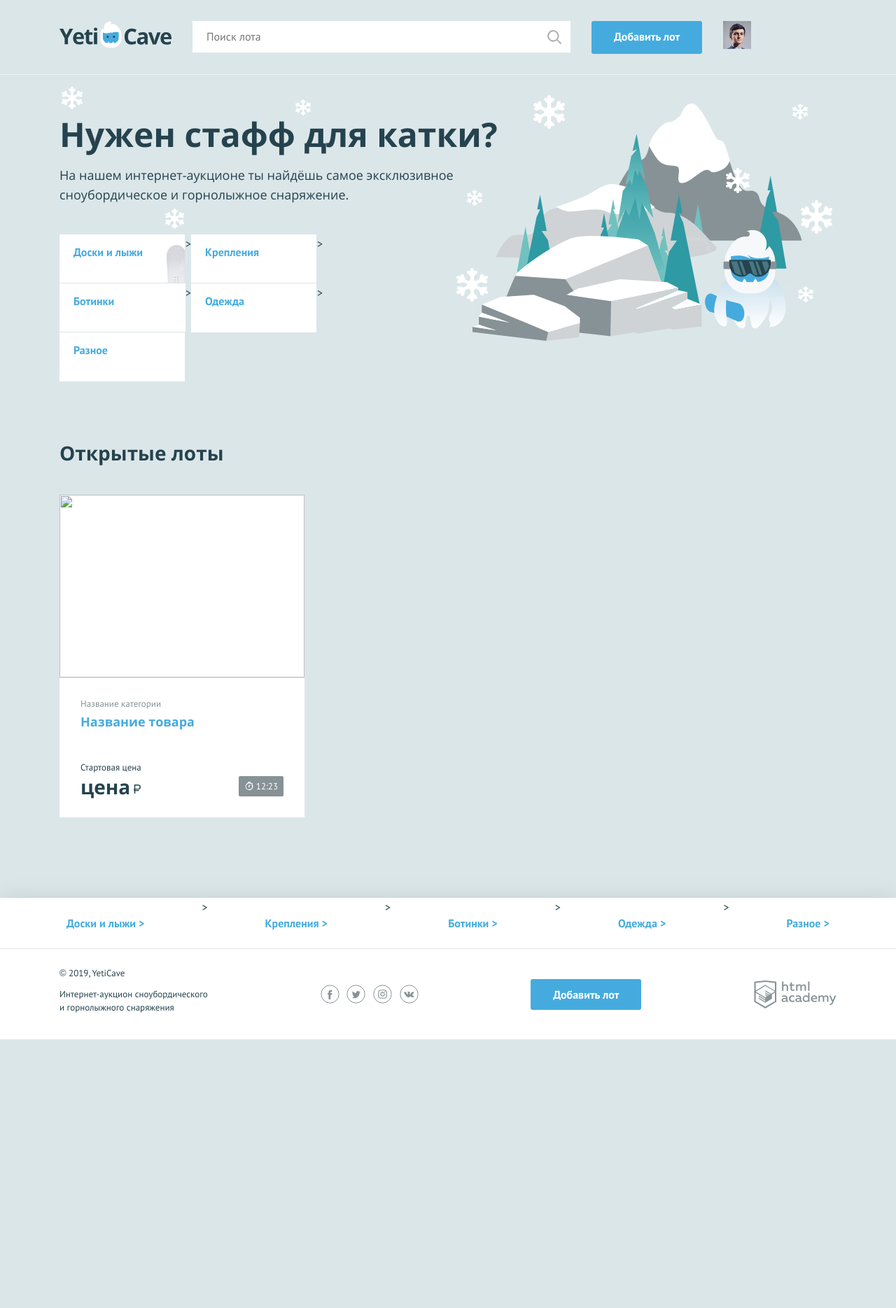
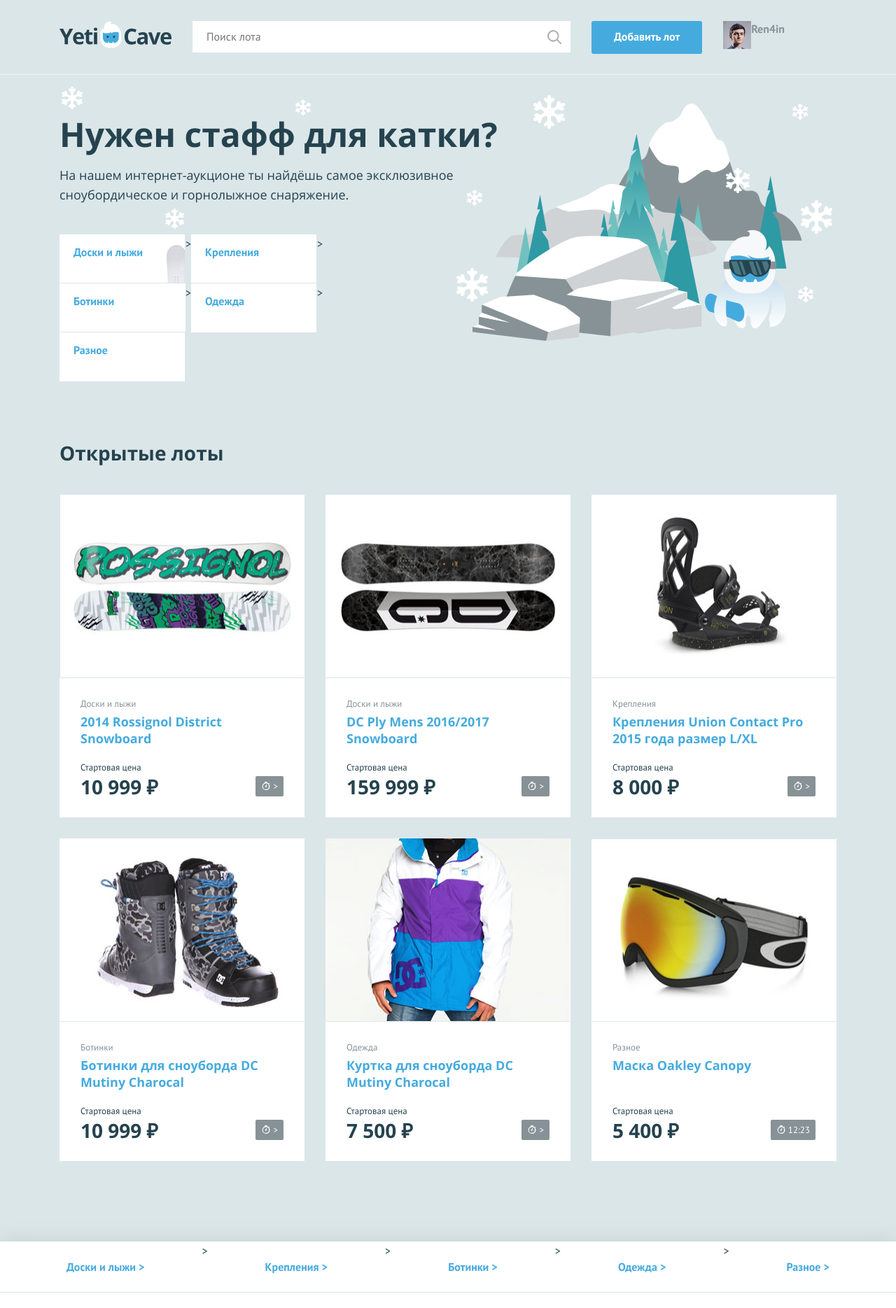
Before and after one commit to ren4in/Izmailov_yeticave, a PHP site: page / in a window 1280 px wide. Shown: the top 1869 px of the page at 70% size. Before the commit the page ends 1485 px from the top, so only its background shows below. Run offline with PHP 8.4, Linux system fonts and the light colour scheme.

Commit message:
Third Task

```diff
--- a/index.php
+++ b/index.php
@@ -14,7 +14,7 @@
         "name" => "2014 Rossignol District Snowboard",
         "category" => "boards",
         "price" => 10999,
-    "picture" => "img/lot-1.jpg."
+        "picture" => "img/lot-1.jpg"
 
 
     ],
@@ -22,21 +22,21 @@
         "name" => "DC Ply Mens 2016/2017 Snowboard",
         "category" => "boards",
         "price" => 159999,
-        "picture" => "img/lot-2.jpg."
+        "picture" => "img/lot-2.jpg"
 
     ],
     [
         "name" => "Крепления Union Contact Pro 2015 года размер L/XL",
         "category" => "mounts",
         "price" => 8000,
-    "picture" => "img/lot-3.jpg."
+        "picture" => "img/lot-3.jpg"
 
     ],
     [
         "name" => "Ботинки для сноуборда DC Mutiny Charocal",
         "category" => "boots",
         "price" => 10999,
-        "picture" => "img/lot-4.jpg."
+        "picture" => "img/lot-4.jpg"
 
     ],
 
@@ -44,24 +44,41 @@
         "name" => "Куртка для сноуборда DC Mutiny Charocal",
         "category" => "clothes",
         "price" => 7500,
-        "picture" => "img/lot-5.jpg."
+        "picture" => "img/lot-5.jpg"
 
     ],
     [
         "name" => "Маска Oakley Canopy",
         "category" => "about",
         "price" => 5400,
-        "picture" => "img/lot-6.jpg."
+        "picture" => "img/lot-6.jpg"
 
-    ],
+    ]
 
 
 
 
 
 
+];
 
-]
+function SplitNum($num1, $rub=true)
+{
+$num1=ceil($num1);
+    if ($num1>=1000)
+
+          $num2=number_format($num1, 0, ',', ' ');
+    else
+        $num2=$num1;
+
+    if ($rub==true)
+    return ($num2)." ₽";
+    else
+    return $num2;
+
+
+
+}
 /*  img/lot-1.jpg */
 ?>
 <!DOCTYPE html>
@@ -94,7 +111,7 @@
                         <img src="img/user.jpg" width="40" height="40" alt="Пользователь">
                     </div>
                     <div class="user-menu__logged">
-                <p></p>
+                        <p > <?= $user_name; ?> </p>
                     </div>
 
                 <?php /* УСЛОВИЕ */ elseif ($is_auth==false): ?>
@@ -123,7 +140,7 @@
             <ul class="promo__list">
                 <!--заполните этот список из массива категорий-->
                 <li class="promo__item promo__item--boards"  <?php foreach ($Categories_list as $value): ?>>
-                <a class="promo__link" href="pages/all-lots.html"> <?php echo $value; ?></a>
+                    <a class="promo__link" href="pages/all-lots.html"> <?=($value); ?></a>
                 </li>
                 <?php endforeach; ?>
 
@@ -134,21 +151,22 @@
             <div class="lots__header">
                 <h2>Открытые лоты</h2>
             </div>
-        <ul class="lots__list">
+            <ul class="lots__list" <?php foreach($Announcement_list as $key => $value ): ?>>
                 <!--заполните этот список из массива с товарами-->
                 <li class="lots__item lot">
                     <div class="lot__image">
-                    <img src="" width="350" height="260" alt="">
+                        <img src=<?= $value['picture']; ?> width="350" height="260" alt="">
                     </div>
                     <div class="lot__info">
-                    <span class="lot__category">Название категории</span>
-                    <h3 class="lot__title"><a class="text-link" href="pages/lot.html">Название товара</a></h3>
+                        <span class="lot__category"><?=($Categories_list[ $value['category']]); ?> </span>
+                        <h3 class="lot__title"><a class="text-link" href="pages/lot.html"> <?=$value['name']; ?> </a></h3>
                         <div class="lot__state">
                             <div class="lot__rate">
                                 <span class="lot__amount">Стартовая цена</span>
-                            <span class="lot__cost">цена<b class="rub">р</b></span>
+                                <span class="lot__cost"> <?=SplitNum(($value['price']), true); ?>
                             </div>
                             <div class="lot__timer timer">
+                                <?php endforeach; ?>
                                 12:23
                             </div>
                         </div>
@@ -164,7 +182,7 @@
         <ul class="nav__list container"  <?php foreach ($Categories_list as $value): ?> >
             <!--заполните этот список из массива категорий-->
             <li class="nav__item">
-                <a href="pages/all-lots.html"> <?php echo $value; ?> ></a>
+                <a href="pages/all-lots.html"> <?=($value); ?> ></a>
             </li>
             <?php endforeach; ?>
 
@@ -181,7 +199,7 @@
             <span class="visually-hidden">Мы в соцсетях:</span>
             <a class="social__link social__link--facebook" href="#">
                 <span class="visually-hidden">Facebook</span>
-                <svg width="27" height="27" viewBox="0 0 27 27" xmlns="http://www.w3.org/2000/svg"><circle stroke="#879296" fill="none" cx="13.5" cy="13.5" r="12.667"/><path fill="#879296" d="M14.26 20.983h-2.816v-6.626H10.04v-2.28h1.404v-1.364c0-1.862.79-2.922 3.04-2.922h1.87v2.28h-1.17c-.876 0-.972.322-.972.916v1.14h2.212l-.245 2.28h-1.92v6.625z"/></svg>
+                <svg width="27" height=ФФФ"27" viewBox="0 0 27 27" xmlns="http://www.w3.org/2000/svg"><circle stroke="#879296" fill="none" cx="13.5" cy="13.5" r="12.667"/><path fill="#879296" d="M14.26 20.983h-2.816v-6.626H10.04v-2.28h1.404v-1.364c0-1.862.79-2.922 3.04-2.922h1.87v2.28h-1.17c-.876 0-.972.322-.972.916v1.14h2.212l-.245 2.28h-1.92v6.625z"/></svg>
             </a>
             <span class="visually-hidden">,</span>
             <a class="social__link social__link--twitter" href="#">
```
Lines whose indentation alone changed are shown as unchanged.
